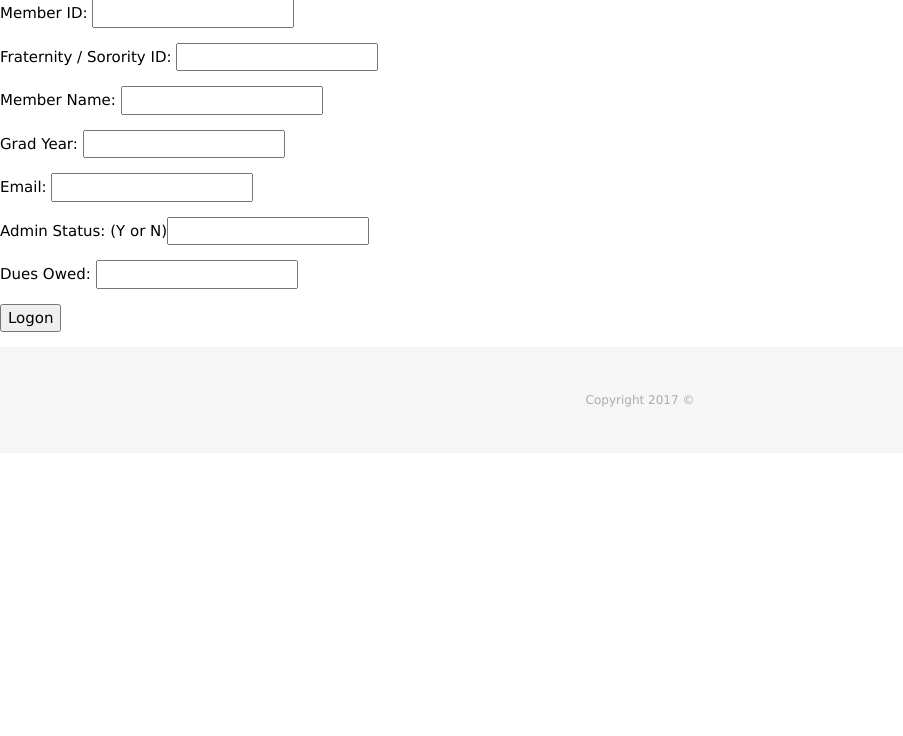
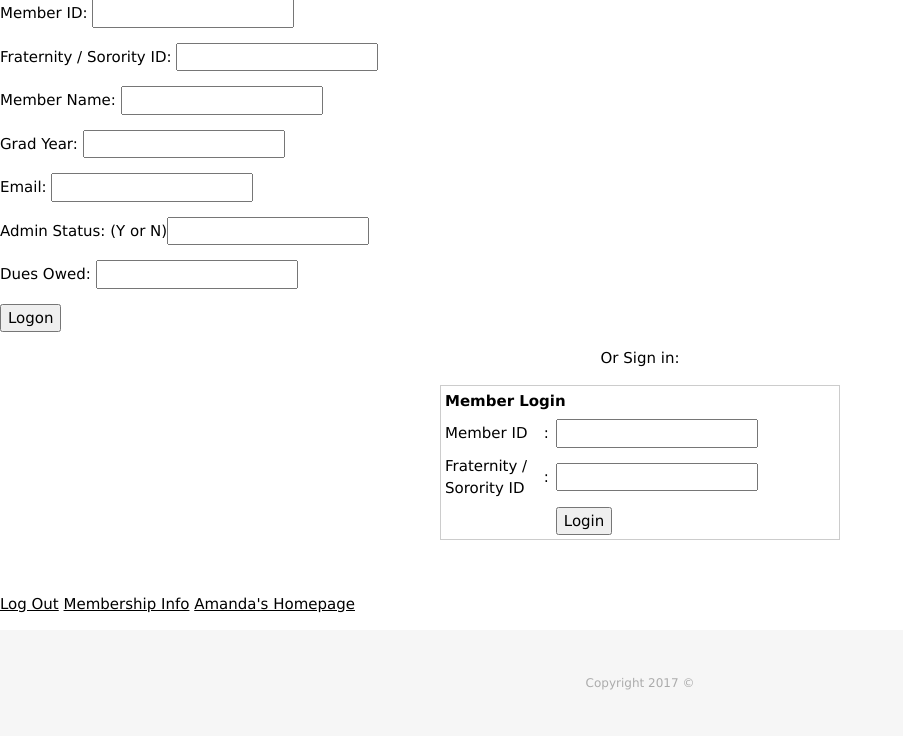
Before and after one commit to LucasReid/Database-and-Web-Application-Final, a PHP site: page /logIn.php in a window 1280 px wide. Shown: the part 80-816 px from the top of the page, without its empty margins (0-903 px from the left). Before the commit the page ends 487 px from the top, so only its background shows below. Run offline with PHP 8.4, Linux system fonts and the light colour scheme; data that the repository does not hold is empty.

Commit message:
Update logIn.php

```diff
--- a/logIn.php
+++ b/logIn.php
@@ -4,18 +4,19 @@ ini_set("display_errors", 1);
     require "comp305.inc";
 
     //check for POST Variables
-if ( isset( $_POST["Name_of_Fraternity_or_Sorority"] ))
+if ( isset( $_POST["Member_id"] ))
 {
     // save the user name (frat/soro name) and password(admin id) to the session
-    $_SESSION["FoS_ID"] = $_POST["Fraternity_or_Sorority_ID"];
-    $_SESSION["Admin_id"] = $_POST["Admin_id"];
-    $_SESSION["FoS_name"] = $_POST["Name_of_Fraternity_or_Sorority"];
-    $_SESSION["Type"] = $_POST["Type"];
-    $_SESSION["Description"] = $_POST["Description"];
+    $_SESSION["Member_id"] = $_POST["Member_id"];
+    $_SESSION["FoS_id"] = $_POST["FoS_id"];
+    $_SESSION["Member_name"] = $_POST["Member_name"];
+    $_SESSION["Grad_Year"] = $_POST["Grad_YEar"];
     $_SESSION["Email"] = $_POST["Email"];
+    $_SESSION["Admin_status"] = $_POST["Admin_status"];
+    $_SESSION["Dues_owed"] = $_POST["Dues_owed"];
 
     // load page 1
-    header( "comp305Home.html" );
+    header( "http://penguin.lhup.edu/~lnr7605/COMP305-master/mainPageTemplate.html" );
     exit();
 }
     // set the title
@@ -71,6 +72,42 @@ $result = $conn->query($sql);
 </form>
 </section>
 
+<p align="center">Or Sign in:
+  <table width="400" border="0" align="center" cellpadding="0" cellspacing="1" bgcolor="#CCCCCC">
+  <tr>
+  <form name="form1" method="post" action="http://penguin.lhup.edu/~aap5264/checkLogin.php">
+  <td>
+     <table width="100%" border="0" cellpadding="3" cellspacing="1" bgcolor="#FFFFFF">
+  <tr>
+  <td colspan="3"><strong>Member Login</strong></td>
+  </tr>
+  <tr>
+  <td width="100">Member ID </td>
+  <td width="6">:</td>
+  <td width="294"><input name="Member_id" type="password" id="Member_id"></td>
+  </tr>
+  <tr>
+  <td>Fraternity / Sorority ID</td>
+  <td>:</td>
+  <td><input name="FoS_id" type="int" id="FoS_id"></td>
+  </tr>
+  <tr>
+  <td>&nbsp;</td>
+  <td>&nbsp;</td>
+  <td><input type="submit" name="Submit" value="Login"></td>
+  </tr>
+  </table>
+  </td>
+  </form>
+  </tr>
+  </table>
+</p>
+<br />
+<p>
+<a href="http://penguin.lhup.edu/~aap5264/logOut.php">Log Out</a>
+<a href="http://penguin.lhup.edu/~aap5264/memberPage_comp305.php">Membership Info</a>
+<a href="http://penguin.lhup.edu/~aap5264">Amanda's Homepage</a>
+</p>
 <footer class="w3-container w3-padding-32 w3-center w3-opacity w3-light-grey w3-small">
 <p class="w3-text-grey">Copyright 2017 &#169; </p>
 
```
